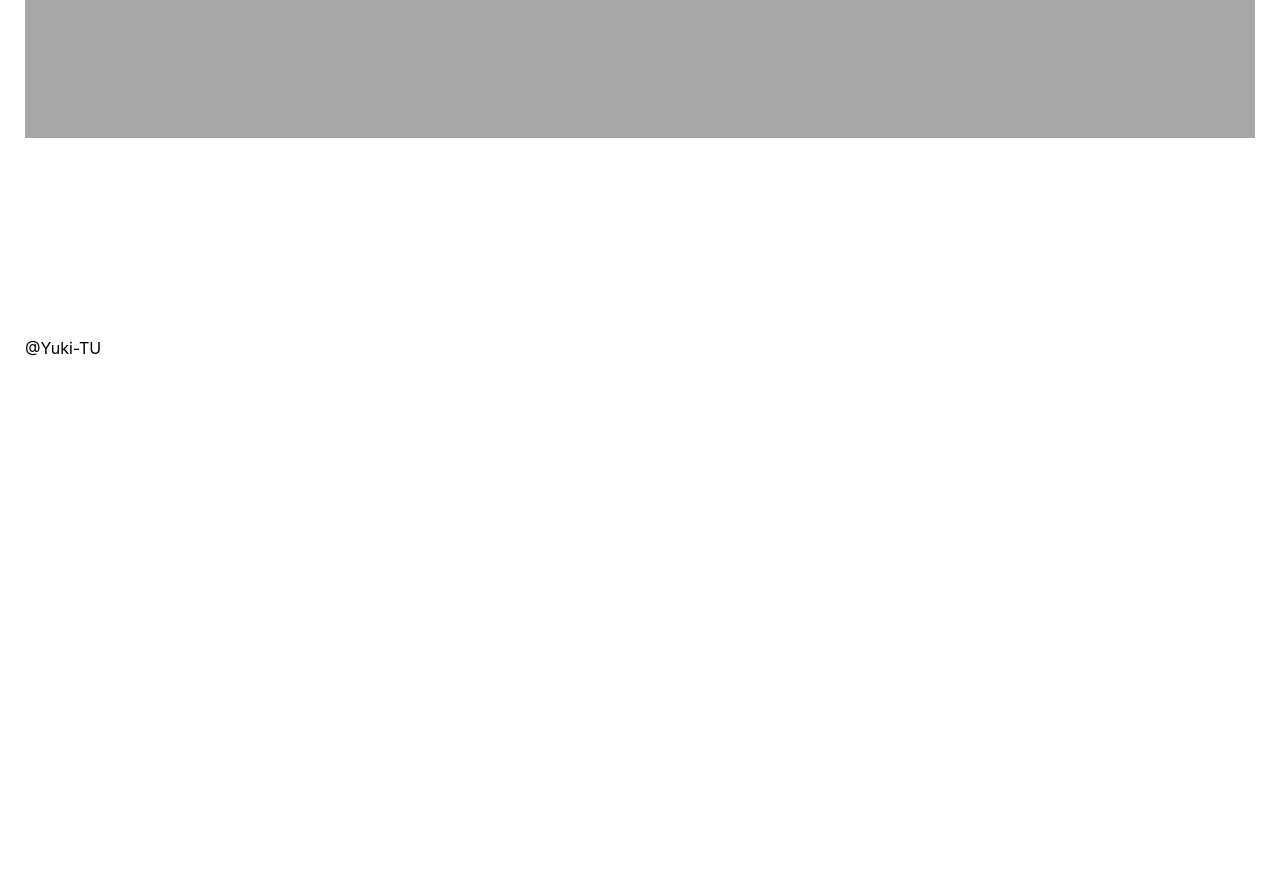
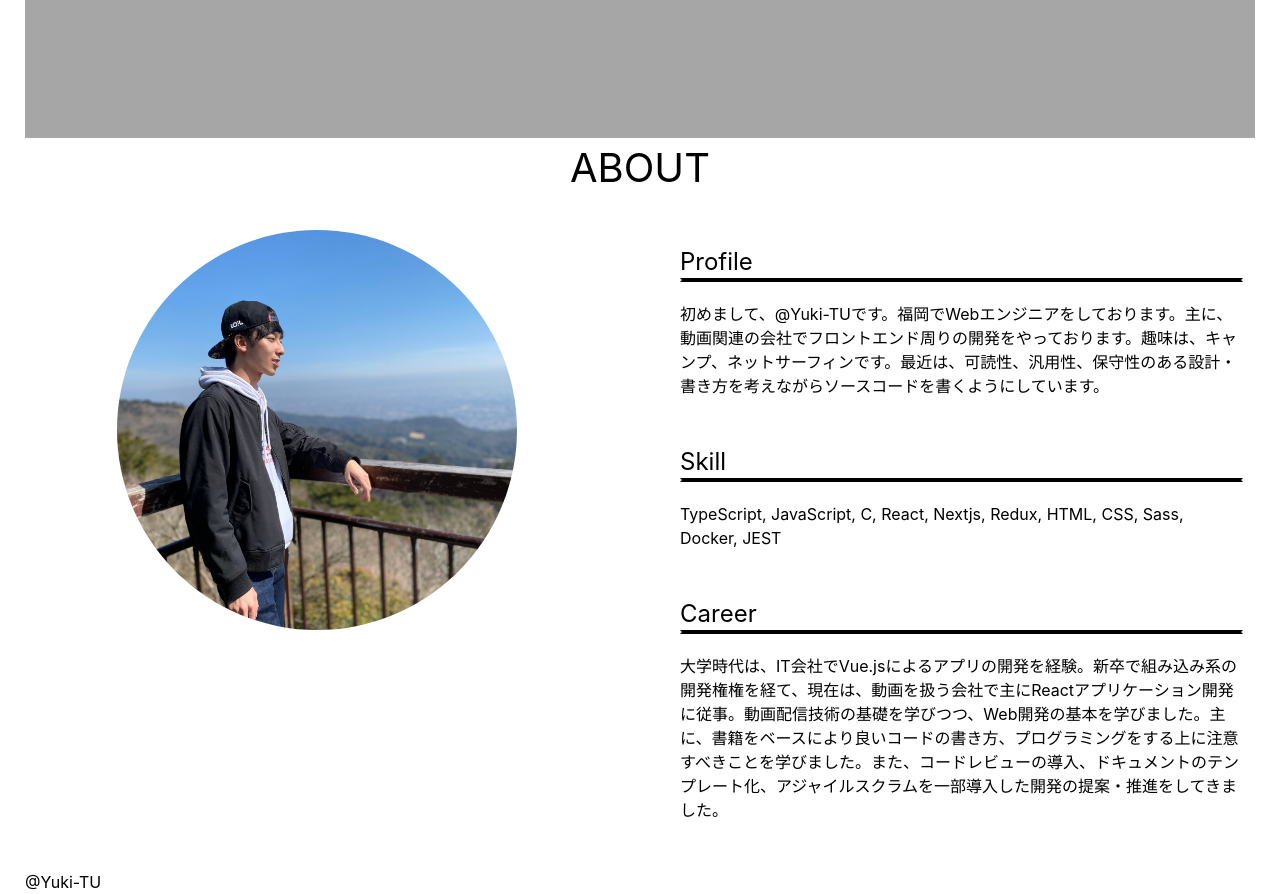
Before and after one commit to Yuki-TU/self-introduction, a Next.js app in the folder app/: page / in a window 1280 px wide. Shown: the part 440-1334 px from the top of the page. Before the commit the page ends 800 px from the top, so only its background shows below. Built offline with nearby package versions, Linux system fonts and the light colour scheme.

Commit message:
add:#9 トップページに自己紹介を掲載

```diff
--- a/app/src/pages/index.tsx
+++ b/app/src/pages/index.tsx
@@ -1,6 +1,7 @@
 import type { NextPage } from "next";
 import Head from "next/head";
 import Image from "next/image";
+import { Article, Avatar } from "../components/uiParts";
 import { Footer, Header } from "../components/uniqueParts";
 
 /**
@@ -8,6 +9,13 @@ import { Footer, Header } from "../components/uniqueParts";
  * @returns コンポーネント
  */
 const Home: NextPage = () => {
+  const profile =
+    "初めまして、@Yuki-TUです。福岡でWebエンジニアをしております。主に、動画関連の会社でフロントエンド周りの開発をやっております。趣味は、キャンプ、ネットサーフィンです。最近は、可読性、汎用性、保守性のある設計・書き方を考えながらソースコードを書くようにしています。";
+  const skill =
+    "TypeScript, JavaScript, C, React, Nextjs, Redux, HTML, CSS, Sass, Docker, JEST";
+  const career =
+    "大学時代は、IT会社でVue.jsによるアプリの開発を経験。新卒で組み込み系の開発権権を経て、現在は、動画を扱う会社で主にReactアプリケーション開発に従事。動画配信技術の基礎を学びつつ、Web開発の基本を学びました。主に、書籍をベースにより良いコードの書き方、プログラミングをする上に注意すべきことを学びました。また、コードレビューの導入、ドキュメントのテンプレート化、アジャイルスクラムを一部導入した開発の提案・推進をしてきました。";
+
   return (
     <div className="flex flex-col mx-auto w-full min-h-screen md:w-[1230px]">
       <Head>
@@ -38,6 +46,21 @@ const Home: NextPage = () => {
             width="440"
           />
         </div>
+        <h1 className="text-[40px] text-center">ABOUT</h1>
+        <div className="flex flex-col px-3 md:flex-row md:mx-0">
+          <Avatar
+            className="flex-1 my-8 mx-auto md:pl-20 "
+            src="/avatar.jpg"
+            alt=""
+            height={400}
+            width={400}
+          />
+          <article className="flex-1">
+            <Article title="Profile" text={profile} />
+            <Article title="Skill" text={skill} />
+            <Article title="Career" text={career} />
+          </article>
+        </div>
       </main>
       <Footer />
     </div>
```
